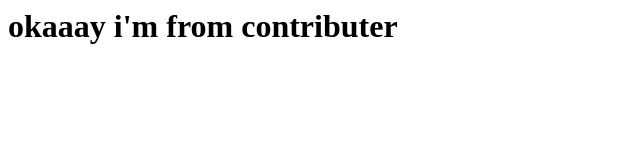
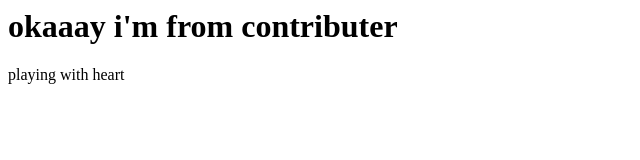
Before and after one commit to egnol-solutions/repo-test, a plain HTML site: page blog.htm in a window 1280 px wide. Shown: the whole page, without its empty margins (0-640 px from the left). Drawn offline with Linux system fonts and the light colour scheme.

Commit message:
owner changed p

```diff
--- a/blog.htm
+++ b/blog.htm
@@ -1,5 +1,5 @@
 <html>
 
 <h1>okaaay i'm from contributer</h1>
-
+<p>playing with heart </p>
 </html>
```
